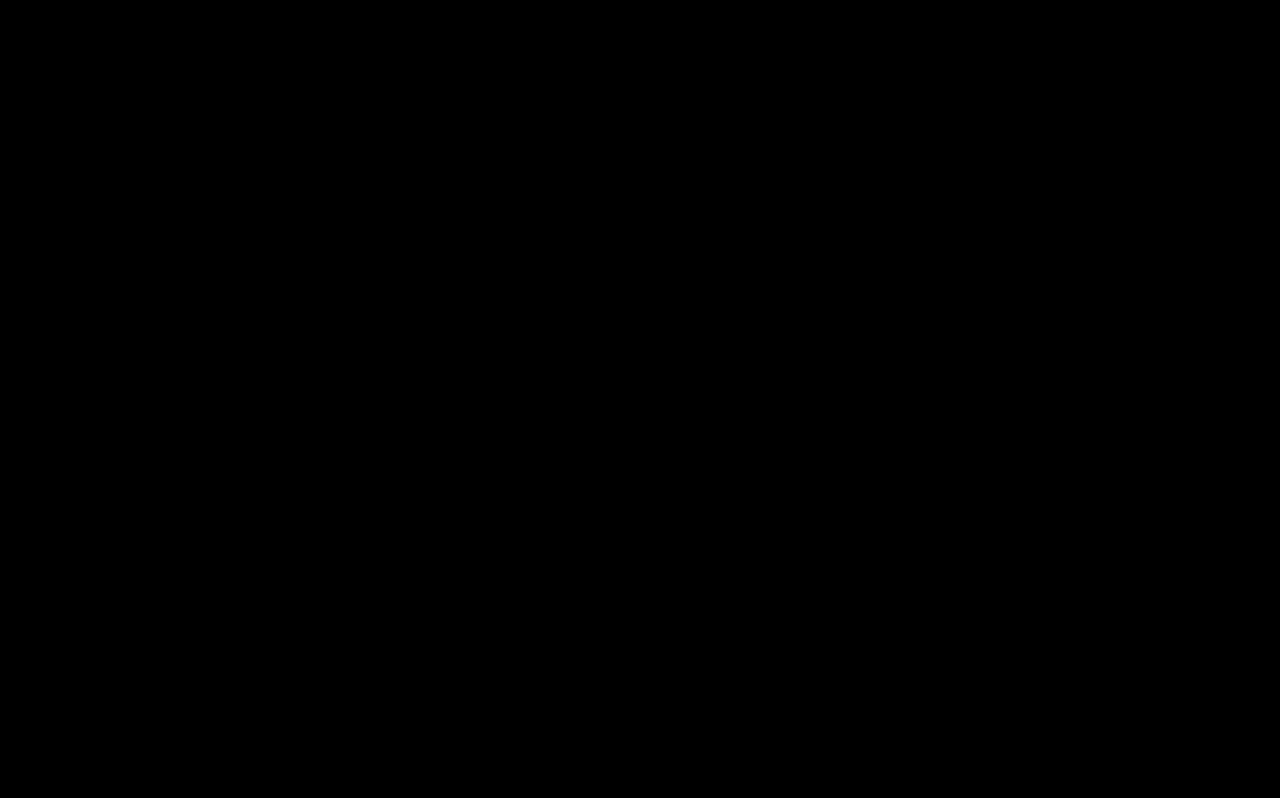
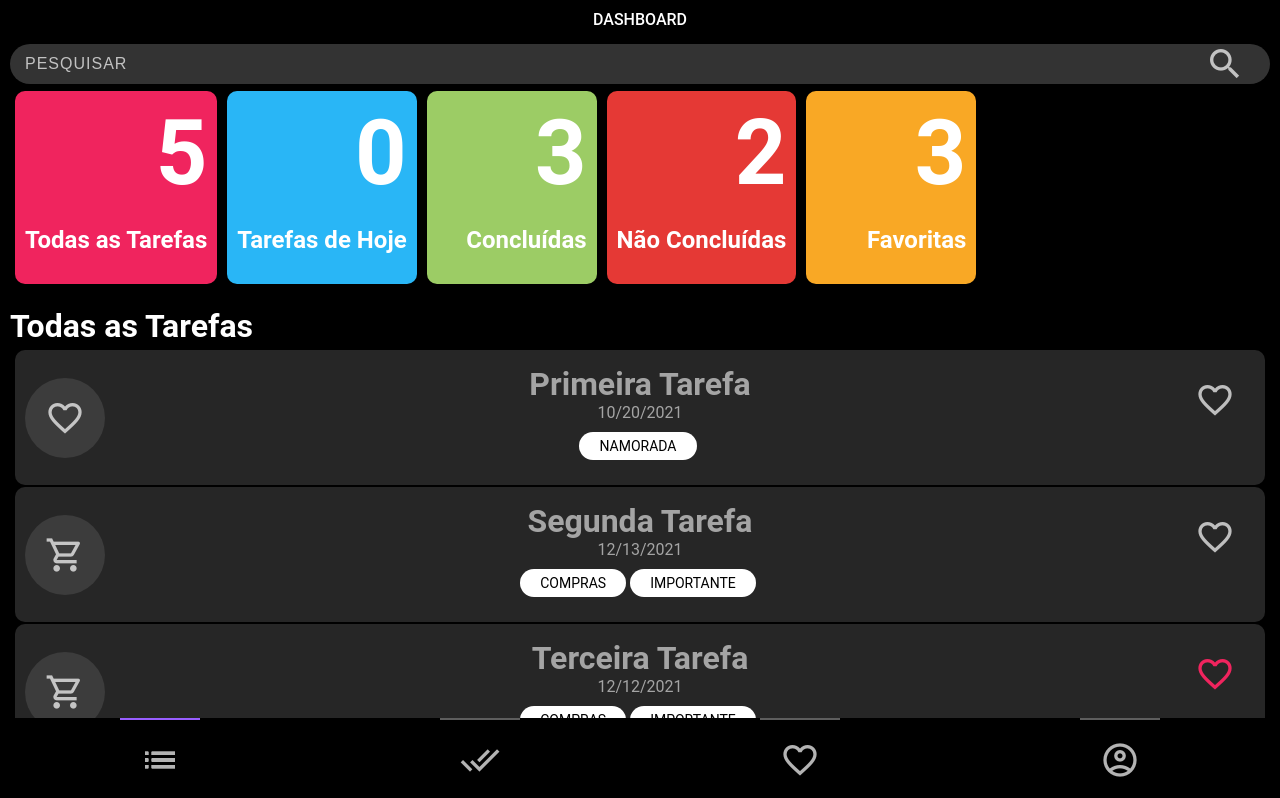
Before and after one commit to eduardonot/vue-thiago-tarefas, a Vue app in the folder exemplo/: page /#/dashboard in a window 1280 px wide. Shown: the top 798 px of the page. Built offline with nearby package versions, Linux system fonts and the light colour scheme.

Commit message:
feat bottom menu, search and pages

```diff
--- a/exemplo/src/App.vue
+++ b/exemplo/src/App.vue
@@ -1,8 +1,17 @@
 <template>
     <div class="container">
-        <router-view></router-view>
+        <router-view />
+        <BottomMenu />
     </div>
 </template>
+
+<script>
+import BottomMenu from './components/bottom-menu.vue'
+export default {
+    name: 'App',
+    components: {BottomMenu}
+}
+</script>
 
 <style>
 html, body {
@@ -21,25 +30,12 @@ html {
     height:100%;
 }
 
-#app {
-    font-family: Avenir, Helvetica, Arial, sans-serif;
-    -webkit-font-smoothing: antialiased;
-    -moz-osx-font-smoothing: grayscale;
-    text-align: center;
-    color: #2c3e50;
+router-link-active{
+    text-decoration: none
 }
 
-#nav {
-    padding: 30px;
-}
-
-#nav a {
-    font-weight: bold;
-    color: #2c3e50;
-}
-
-#nav a.router-link-exact-active {
-    color: #42b983;
+a, a.router-link-exact-active, a.router-link-active{
+    text-decoration: none;
 }
 
 @import url('https://fonts.googleapis.com/css2?family=Roboto:wght@100;300;400;500;700&display=swap');
--- /dev/null
+++ b/exemplo/src/Pages/dashboard.vue
@@ -0,0 +1,46 @@
+<template>
+    <div class="home-container">
+        <h1>{{ title }}</h1>
+        <Input/>
+        <HighLightGroup/>
+        <TaskListGroup/>
+    </div>
+</template>
+
+<script>
+    import Input from './../components/input.vue'
+    import HighLightGroup from './../components/highlight-group.vue'
+    import TaskListGroup from './../components/task-list-group.vue'
+    export default {
+        name: 'dashboard',
+        data() {
+            return {
+                title: this.$route.meta.showName
+            }
+        },
+        components: {
+            HighLightGroup,
+            TaskListGroup,
+            Input,
+        },
+    }
+</script>
+
+<style>
+    .home-container{
+        height:auto;
+        display: flex;
+        flex-direction: column;
+        background-color: black;
+        padding: 5px;
+    }
+
+    .home-container > h1 {
+        text-align: center;
+        font-size: 16px;
+        font-weight: 500;
+        text-transform: uppercase;
+        margin: 0px 0px 10px 0px;
+        color: white;
+    }
+</style>
--- /dev/null
+++ b/exemplo/src/Pages/favorites.vue
@@ -0,0 +1,43 @@
+<template>
+    <div class="home-container">
+        <h1>{{ title }}</h1>
+        <Input/>
+        <TaskListGroup/>
+    </div>
+</template>
+
+<script>
+    import Input from './../components/input.vue'
+    import TaskListGroup from './../components/task-list-group.vue'
+    export default {
+        name: 'favorites',
+        data() {
+            return {
+                title: this.$route.meta.showName
+            }
+        },
+        components: {
+            TaskListGroup,
+            Input,
+        },
+    }
+</script>
+
+<style>
+    .home-container{
+        height:auto;
+        display: flex;
+        flex-direction: column;
+        background-color: black;
+        padding: 5px;
+    }
+
+    .home-container > h1 {
+        text-align: center;
+        font-size: 16px;
+        font-weight: 500;
+        text-transform: uppercase;
+        margin: 0px 0px 10px 0px;
+        color: white;
+    }
+</style>
--- /dev/null
+++ b/exemplo/src/Pages/profiles.vue
@@ -0,0 +1,13 @@
+<template>
+    <div>
+
+    </div>
+</template>
+<script>
+    export default {
+        name:'profiles'
+    }
+</script>
+<style>
+
+</style>
--- /dev/null
+++ b/exemplo/src/Pages/task-done.vue
@@ -0,0 +1,43 @@
+<template>
+    <div class="home-container">
+        <h1>{{ title }}</h1>
+        <Input/>
+        <TaskListGroup/>
+    </div>
+</template>
+
+<script>
+    import Input from './../components/input.vue'
+    import TaskListGroup from './../components/task-list-group.vue'
+    export default {
+        name: 'task-done',
+        data() {
+            return {
+                title: this.$route.meta.showName
+            }
+        },
+        components: {
+            TaskListGroup,
+            Input,
+        },
+    }
+</script>
+
+<style>
+    .home-container{
+        height:auto;
+        display: flex;
+        flex-direction: column;
+        background-color: black;
+        padding: 5px;
+    }
+
+    .home-container > h1 {
+        text-align: center;
+        font-size: 16px;
+        font-weight: 500;
+        text-transform: uppercase;
+        margin: 0px 0px 10px 0px;
+        color: white;
+    }
+</style>
--- a/exemplo/src/components/bottom-menu.vue
+++ b/exemplo/src/components/bottom-menu.vue
@@ -1,24 +1,23 @@
 <template>
     <div class="bottom-menu-container">
-        <div class="icon-list">
-            <IconCircle icon="list" />
-            <IconCircle icon="done_all" />
-            <IconCircle icon="favorite_border" />
-            <IconCircle icon="account_circle" />
-        </div>
+        <NavbarItem icon="list" name="dashboard"/>
+        <NavbarItem icon="done_all" name="task-done"/>
+        <NavbarItem icon="favorite_border" name="favorites"/>
+        <NavbarItem icon="account_circle" name="profiles"/>
     </div>
 </template>
 <script>
-    import IconCircle from './icon-circle.vue'
+    import NavbarItem from './navbar-item.vue'
     export default {
         name: 'BottomMenu',
-        components: {IconCircle}
+        components: {NavbarItem},
     }
 </script>
 <style>
     .bottom-menu-container{
         display:flex;
-        flex-direction: column;
+        flex-direction: row;
+        justify-content: space-around;
         position: fixed;
         bottom: 0;
         left: 0;
@@ -26,10 +25,4 @@
         width: 100%;
         background-color:black;
     }
-
-    .icon-list{
-        display: flex;
-        flex-direction: row;
-        justify-content:space-around;
-    }
 </style>
--- a/exemplo/src/components/input.vue
+++ b/exemplo/src/components/input.vue
@@ -1,36 +1,51 @@
 <template>
     <div class="input-container">
-        <input type="text" placeholder="PESQUISAR"/>
+        <icon-circle class="input-icon" color="rgba(255, 255, 255, 0.7)" icon="search"/>
+        <input class="input-box" type="text" placeholder="PESQUISAR"/>
     </div>
 </template>
 
 <script>
-    export default {
+import iconCircle from './icon-circle.vue'
+export default {
+    components: { iconCircle },
         name: 'Input',
-    }
+}
 </script>
 
 <style>
     .input-container{
-        position:relative;
         display: flex;
-        margin:5px;
-    }
-
-    .input-container > input {
-        background-image: url("https://cdn-icons-png.flaticon.com/128/482/482631.png");
-        background-repeat: no-repeat;
-        background-size:17px;
-        background-position-y: 50%;
-        background-position-x: 98%;
-        border-radius: 50px;
-        width: 100%;
+        flex-direction:column;
+        justify-content:center;
+        align-items: center;
         padding: 5px 15px 5px 15px;
     }
 
-    .input-container > input:focus {
+    .input-box {
+        width: 100%;
+        height: 30px;
+        border-radius: 100px;
+        border: none;
+        padding: 5px 15px 5px 15px;
+        background-color: rgba(255, 255, 255, 0.2);
+        letter-spacing: 1px;
+        color: rgba(255, 255, 255, 0.7);
+        font-size: 16px
+    }
+
+    .input-box:focus {
         outline: none;
     }
 
+    .input-box::placeholder{
+        color: rgba(255, 255, 255, 0.7);
+    }
+
+    .input-icon{
+        position: absolute;
+        z-index: 5;
+        right: 15px;
+    }
 
 </style>
--- /dev/null
+++ b/exemplo/src/components/navbar-item.vue
@@ -0,0 +1,40 @@
+<template>
+    <router-link :to="name" class="nav-item" v-bind:class="{'nav-item-active': isOpen}">
+        <IconCircle :icon=icon />
+    </router-link>
+</template>
+
+<script>
+    import IconCircle from './icon-circle.vue'
+    export default {
+        name: 'NavbarItem',
+        components: {
+            IconCircle
+        },
+        computed:{
+            isOpen: function(){
+                return this.$route.name === this.name ? true : false
+            }
+        },
+        props:{
+            icon:{
+                type: String
+            },
+            name:{
+                type: String
+            }
+        }
+    }
+</script>
+
+<style scoped>
+    .nav-item{
+        display: flex;
+        flex-direction: row;
+        border-top: 2px solid rgba(245, 245, 245, 0.385);
+    }
+
+    .nav-item-active{
+        border-top: 2px solid #985EFF;
+    }
+</style>
--- a/exemplo/src/router/index.js
+++ b/exemplo/src/router/index.js
@@ -1,6 +1,5 @@
 import Vue from 'vue'
 import VueRouter from 'vue-router'
-import Home from '../views/Home.vue'
 
 Vue.use(VueRouter)
 
@@ -8,7 +7,41 @@ const routes = [
     {
         path: '/',
         name: 'Home',
-        component: Home
+        component: () => import('./../views/Home'),
+        children: [
+            {
+                path: 'dashboard',
+                name: 'dashboard',
+                meta: {
+                    showName: 'Dashboard'
+                },
+                component: () => import('./../Pages/dashboard')
+            },
+            {
+                path: 'task-done',
+                name: 'task-done',
+                meta: {
+                    showName: 'Tarefas Concluídas'
+                },
+                component: () => import('./../Pages/task-done')
+            },
+            {
+                path: 'favorites',
+                name: 'favorites',
+                meta: {
+                    showName: 'Favoritos'
+                },
+                component: () => import('./../Pages/favorites')
+            },
+            {
+                path: 'profiles',
+                name: 'profiles',
+                meta: {
+                    showName: 'Perfil'
+                },
+                component: () => import('./../Pages/profiles')
+            },
+        ]
     },
 ]
 
--- a/exemplo/src/store/index.js
+++ b/exemplo/src/store/index.js
@@ -10,7 +10,7 @@ export default new Vuex.Store({
         tasks:[
             {
                 title: 'Primeira Tarefa',
-                date: new Date('10/12/2021'),
+                date: new Date('10/20/2021'),
                 tags: ['Namorada'],
                 icon: 'favorite_border',
                 isDone: false,
--- a/exemplo/src/views/Home.vue
+++ b/exemplo/src/views/Home.vue
@@ -1,25 +1,14 @@
 <template>
     <div class="home-container">
-        <Input/>
-        <HighLightGroup/>
-        <TaskListGroup/>
-        <BottomMenu/>
+        <router-view />
     </div>
 </template>
 
 <script>
-    import BottomMenu from './../components/bottom-menu.vue'
-    import Input from './../components/input.vue'
-    import HighLightGroup from './../components/highlight-group.vue'
-    import TaskListGroup from './../components/task-list-group.vue'
     export default {
         name: 'Home',
         components: {
-            BottomMenu,
-            HighLightGroup,
-            TaskListGroup,
-            Input,
-        }
+        },
     }
 </script>
 
```
